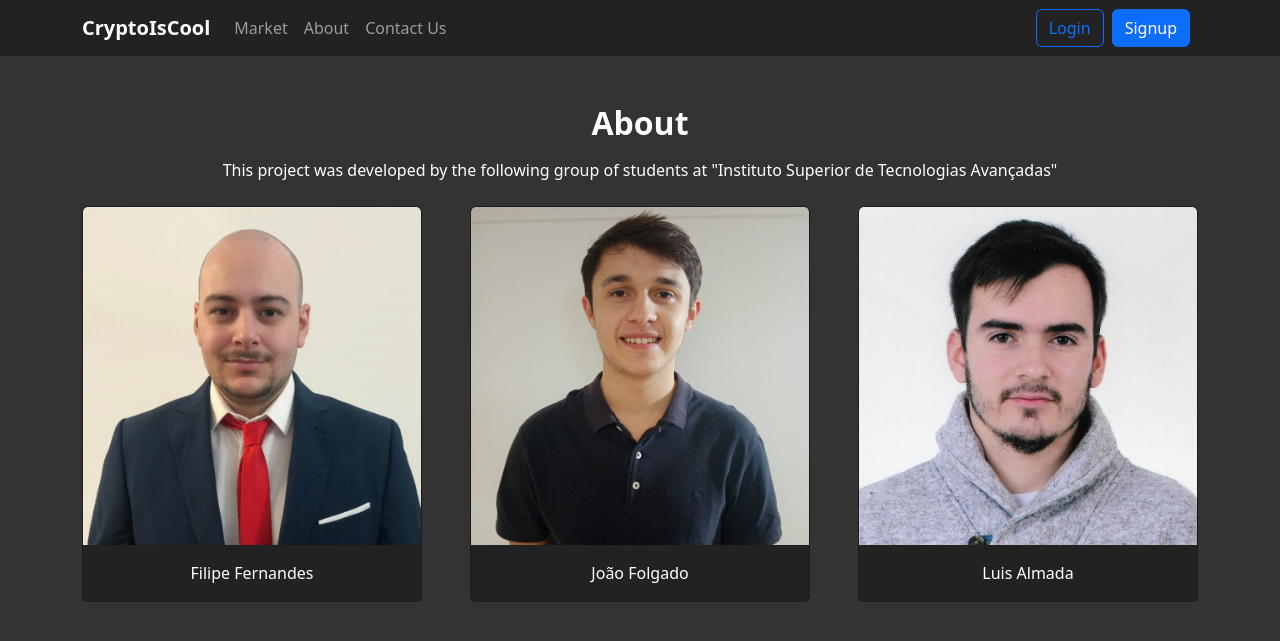
After one commit to filipefernandesdev/cryptoiscool, a Flask app: page /about in a window 1280 px wide. The commit adds this page. Shown: the top 641 px of the page. Run offline with Flask 2, Linux system fonts and the light colour scheme; some libraries are stand-ins or nearby versions.

Commit message:
Final update
+ Added "About" page
+ Added "Contact Us" page
+ Added favicon

```diff
--- a/templates/_header.html
+++ b/templates/_header.html
@@ -1,15 +1,7 @@
 <nav class="navbar navbar-expand-md navbar-dark bg-dark mb-4">
     <div class="container">
         <a class="navbar-brand fw-bold" href="/">CryptoIsCool</a>
-        <button
-            class="navbar-toggler"
-            type="button"
-            data-bs-toggle="collapse"
-            data-bs-target="#navbarCollapse"
-            aria-controls="navbarCollapse"
-            aria-expanded="false"
-            aria-label="Toggle navigation"
-        >
+        <button class="navbar-toggler" type="button" data-bs-toggle="collapse" data-bs-target="#navbarCollapse" aria-controls="navbarCollapse" aria-expanded="false" aria-label="Toggle navigation">
             <span class="navbar-toggler-icon"></span>
         </button>
         <div class="collapse navbar-collapse" id="navbarCollapse">
@@ -18,27 +10,15 @@
                     <a class="nav-link" href="/crypto">Market</a>
                 </li>
                 <li class="nav-item">
-                    <a class="nav-link" href="#">About</a>
+                    <a class="nav-link" href="/about">About</a>
                 </li>
                 <li class="nav-item">
-                    <a class="nav-link" href="#">Contact Us</a>
+                    <a class="nav-link" href="/contact">Contact Us</a>
                 </li>
             </ul>
             <form class="d-flex">
-                <button
-                    class="btn btn-outline-primary me-2"
-                    type="button"
-                    value="Login"
-                >
-                    Login
-                </button>
-                <button
-                    class="btn btn-primary me-2"
-                    type="submit"
-                    value="Signup"
-                >
-                    Signup
-                </button>
+                <button class="btn btn-outline-primary me-2" type="button" value="Login">Login</button>
+                <button class="btn btn-primary me-2" type="submit" value="Signup">Signup</button>
             </form>
         </div>
     </div>
--- /dev/null
+++ b/templates/about.html
@@ -0,0 +1,54 @@
+<!DOCTYPE html>
+<html lang="pt-PT">
+    <head>
+        <meta charset="UTF-8" />
+        <meta http-equiv="X-UA-Compatible" content="IE=edge" />
+        <meta name="viewport" content="width=device-width, initial-scale=1.0" />
+        <!-- Font -->
+        <link rel="preconnect" href="https://fonts.googleapis.com" />
+        <link rel="preconnect" href="https://fonts.gstatic.com" crossorigin />
+        <link href="https://fonts.googleapis.com/css2?family=Roboto:wght@100;300;400;700&display=swap" rel="stylesheet">
+        <!-- Bootstrap -->
+        <link href="{{ url_for('static', filename='css/bootstrap/bootstrap.min.css') }}" rel="stylesheet">
+        <!-- Style -->
+        <link rel="stylesheet" href="{{ url_for('static', filename='css/style.css') }}" >
+        <link rel="shortcut icon" href="{{url_for('static', filename='./assets/favicon.ico')}}" type="image/x-icon">
+        <title>About | CryptoIsCool</title>
+    </head>
+    <body>
+        {% include "_header.html" %}
+        <div class="container text-center">
+            <h2 class="text-center fw-bold mt-5 mb-3">About</h2>
+            This project was developed by the following group of students at "Instituto Superior de Tecnologias Avançadas"<br><br>
+
+            <div class="row row-cols-1 row-cols-sm-1 row-cols-md-3 g-5">
+                <div class="col">
+                    <div class="card" style="background: #222">
+                        <img src="{{url_for('static', filename='./assets/img/dev1.jpg')}}" class="d-block mx-lg-auto img-fluid" alt="Filipe Fernandes" style="border-radius: 5px 5px 0 0;" loading="lazy">
+                        <div class="card-body">
+                            <p class="card-text">Filipe Fernandes</p>
+                        </div>
+                    </div>
+                </div>
+                <div class="col">
+                    <div class="card" style="background: #222">
+                        <img src="{{url_for('static', filename='./assets/img/dev2.jpg')}}" class="d-block mx-lg-auto img-fluid" alt="João Folgado" style="border-radius: 5px 5px 0 0;" loading="lazy">
+                        <div class="card-body">
+                            <p class="card-text">João Folgado</p>
+                        </div>
+                    </div>
+                </div>
+                <div class="col">
+                    <div class="card" style="background: #222">
+                        <img src="{{url_for('static', filename='./assets/img/dev3.jpg')}}" class="d-block mx-lg-auto img-fluid" alt="Luis Alamada" style="border-radius: 5px 5px 0 0;" loading="lazy">
+                        <div class="card-body">
+                            <p class="card-text">Luis Almada</p>
+                        </div>
+                    </div>
+                </div>
+            </div>
+        </div>
+    </body>
+    <!-- Bootstrap JS Files -->
+    <script src="{{ url_for('static', filename='scripts/bootstrap/bootstrap.bundle.min.js') }}"></script>
+</html>
--- a/templates/crypto.html
+++ b/templates/crypto.html
@@ -12,6 +12,7 @@
         <link href="{{ url_for('static', filename='css/bootstrap/bootstrap.min.css') }}" rel="stylesheet">
         <!-- Style -->
         <link rel="stylesheet" href="{{ url_for('static', filename='css/style.css') }}" >
+        <link rel="shortcut icon" href="{{url_for('static', filename='./assets/favicon.ico')}}" type="image/x-icon">
         <title>Market | CryptoIsCool</title>
     </head>
     <body>
--- a/templates/crypto_specific.html
+++ b/templates/crypto_specific.html
@@ -12,6 +12,7 @@
         <link href="{{ url_for('static', filename='css/bootstrap/bootstrap.min.css') }}" rel="stylesheet">
         <!-- Style -->
         <link rel="stylesheet" href="{{ url_for('static', filename='css/style.css') }}">
+        <link rel="shortcut icon" href="{{url_for('static', filename='./assets/favicon.ico')}}" type="image/x-icon">
         <title>{{baseAsset}} | CryptoIsCool</title>
     </head>
     <body>
@@ -72,7 +73,7 @@
                         <a href='{{ newsapi_getnews["articles"][i]["url"] }}' class="text-reset text-decoration-none" target="_blank">
                             <div class="col">
                                 <img src='{{ newsapi_getnews["articles"][i]["urlToImage"] }}' style="max-width:100%; border-radius: 5px;" alt="">
-                                <h6>{{ newsapi_getnews["articles"][i]["title"] }}</h6>
+                                <h6 class="mt-1">{{ newsapi_getnews["articles"][i]["title"] }}</h6>
                             </div>
                         </a>
                     </div>
--- a/templates/index.html
+++ b/templates/index.html
@@ -12,6 +12,7 @@
         <link href="{{ url_for('static', filename='css/bootstrap/bootstrap.min.css') }}" rel="stylesheet">
         <!-- Style -->
         <link rel="stylesheet" href="{{ url_for('static', filename='css/style.css') }}">
+        <link rel="shortcut icon" href="{{url_for('static', filename='./assets/favicon.ico')}}" type="image/x-icon">
         <title>Página Inicial | CryptoIsCool</title>
     </head>
     <body>
@@ -24,7 +25,7 @@
                     </div>
                     <div class="col-lg-6">
                         <h1 class="display-5 fw-bold lh-1 mb-3">CryptoIsCool</h1>
-                        <p class="lead">The best place to analyze<br />cryptocurrency data</p>
+                        <p class="lead">The best place to analyze<br>cryptocurrency data</p>
                         <div class="d-grid gap-2 d-md-flex justify-content-md-start">
                             <a class="btn btn-primary btn-lg px-4 me-md-2" href="./crypto">View Market</a>
                         </div>
--- a/views.py
+++ b/views.py
@@ -108,3 +108,13 @@ def get_specific_data(baseAsset):
     newsapi_getnews = json.loads(newsapi_requestnews.content)
 
     return render_template("crypto_specific.html", baseAsset=baseAsset, quoteAsset=quoteAsset, symbol=symbol, price=price, price24h=price24h, priceHistory_open=priceHistory_open, priceHistory_high=priceHistory_high, priceHistory_low=priceHistory_low, priceHistory_close=priceHistory_close, dateList=dateList, newsapi_getnews=newsapi_getnews)
+
+
+@views.route("/about")
+def about():
+    return render_template("about.html")
+
+
+@views.route("/contact")
+def contact():
+    return render_template("contact.html")
```
Also changed, not shown: templates/contact.html (added, +29 -0 lines), static/assets/favicon.ico (added), static/assets/img/dev1.jpg (added), static/assets/img/dev2.jpg (added), static/assets/img/dev3.jpg (added).
